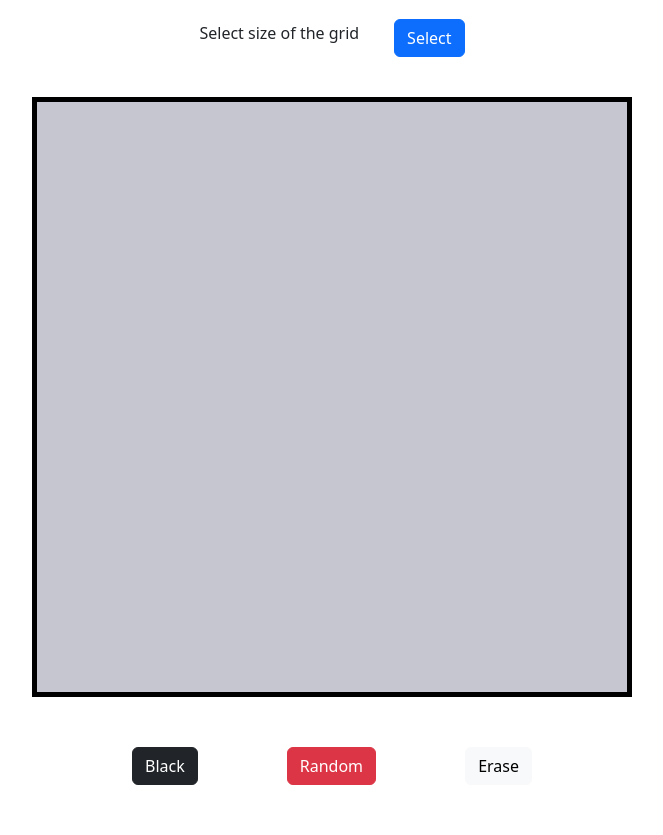
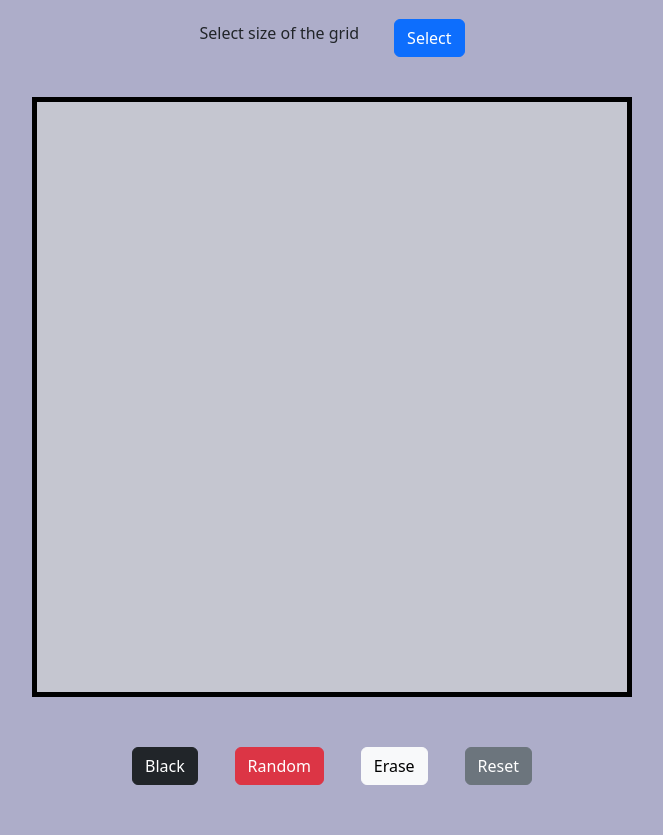
Before and after one commit to ItsWip/Etch-a-sketch, a plain HTML site: page index.html in a window 1280 px wide. Shown: the part 67-902 px from the top of the page, without its empty margins (308-971 px from the left). Drawn offline with nearby package versions, Linux system fonts and the light colour scheme.

Commit message:
fixed reset button

```diff
--- a/index.html
+++ b/index.html
@@ -8,7 +8,7 @@
     <link rel="stylesheet" href="index.css">
     <link rel="stylesheet" href="https://cdn.jsdelivr.net/npm/bootstrap@5.3.3/dist/css/bootstrap.min.css">
 </head>
-<body>
+<body style="background-color: #adadc9;">
     <h1>Etch-a-sketch</h1>
     <div id="header">
         <h6>Select size of the grid</h6>
@@ -20,6 +20,7 @@
         <button class="btn btn-dark" onclick="set_color('black')">Black</button>
         <button class="btn btn-danger" onclick="set_color('random')">Random</button>
         <button class="btn btn-light" onclick="set_color('erase')">Erase</button>
+        <button class="btn btn-secondary" onclick="reset_btn()">Reset</button>
     </div>
 </body>
 </html>
```
